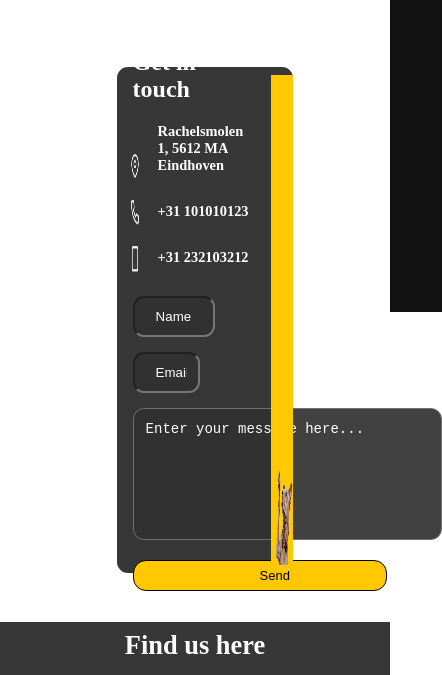
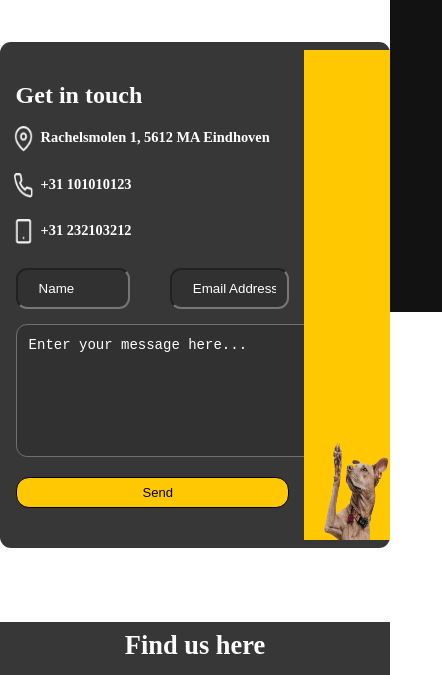
Before and after one commit to Deniz-Hadjiosmanov/Petica, a plain HTML site: page website/contact.html in a window 390 px wide. Shown: the part 119-794 px from the top of the page, 442 px wide, since content can reach past the window. Drawn offline with Linux system fonts and the light colour scheme.

Commit message:
Modified contactContainer in the syles css for phone responsiveness

```diff
--- a/website/style.css
+++ b/website/style.css
@@ -517,12 +517,9 @@ iframe {
 
 .contactContainer {
     /*Form background container*/
-    box-sizing: border-box;
-    position: absolute;
-    top: 22%;
-    left: 30%;
-    width: 45vw;
+    margin: 45px auto;
     height: 60vh;
+    max-width: 94vh;
     display: flex;
     justify-content: center;
     align-items: center;
```
